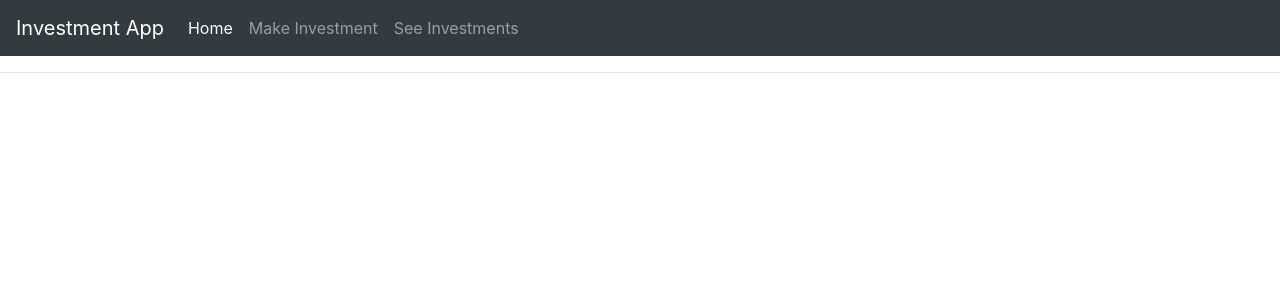
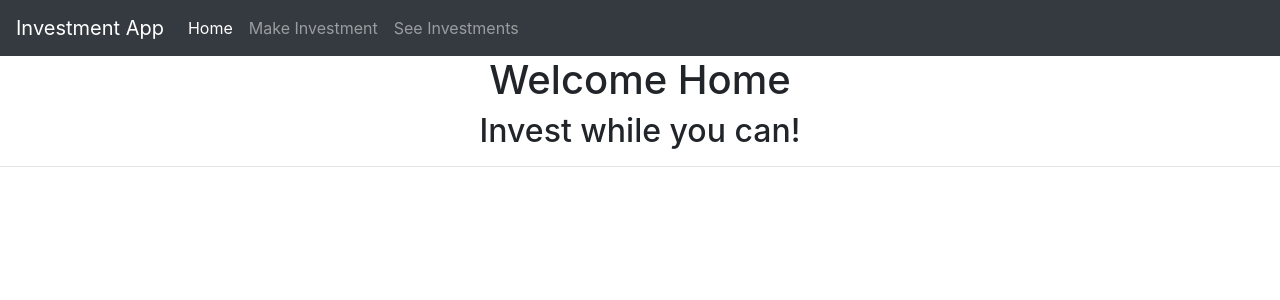
Before and after one commit to Munalula-Sikazwe/InvestmentApp-React, a React (Create React App) app: page / in a window 1280 px wide. Shown: the top 300 px of the page. Built offline with nearby package versions, Linux system fonts and the light colour scheme.

Commit message:
Created home component and added it to routes.

```diff
--- a/src/App.tsx
+++ b/src/App.tsx
@@ -6,12 +6,14 @@ import {ViewInvestmentsComponent} from "./Components/ViewInvestmentsComponent";
 // @ts-ignore
 import {BrowserRouter as Router,Route  } from "react-router-dom";
 import {NavbarComponent} from "./Components/NavbarComponent";
+import {HomeComponent} from "./Components/HomeComponent";
 
 function App() {
   return (
       <Router>
           <div className="App">
 <NavbarComponent/>
+              <Route path='/' component={HomeComponent}/>
              <Route path="/make-investment" component={MakeInvestmentComponent}/>
               <hr/>
              <Route path="/view-investments" component={ViewInvestmentsComponent}/>
--- /dev/null
+++ b/src/Components/HomeComponent.tsx
@@ -0,0 +1,15 @@
+import React , {Component} from "react";
+
+ export class HomeComponent extends Component<any, any>{
+    constructor(props:any) {
+        super(props);
+    }
+    render() {
+        return (
+            <div>
+                <h1>Welcome Home </h1>
+                <h2> Invest while you can!</h2>
+            </div>
+        );
+    }
+}
```
